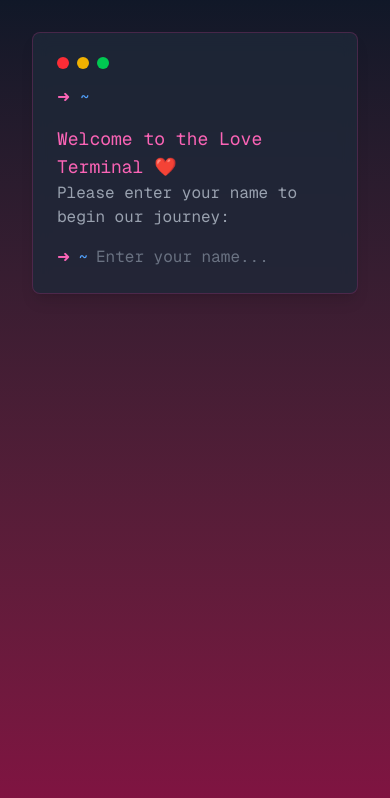
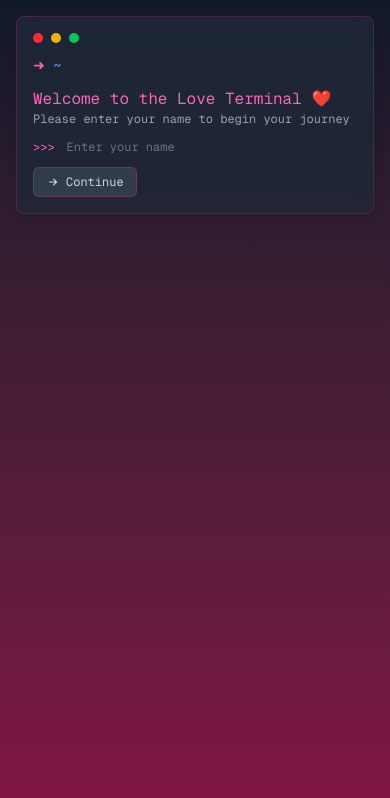
Before and after one commit to kyawphyothu/hello-world-romance, a Next.js app: page /name in a window 390 px wide. Shown: the top 798 px of the page. Built offline with nearby package versions, Linux system fonts and the light colour scheme.

Commit message:
Refactor NamePage layout and styling: adjusted padding and margins for improved responsiveness, updated input form design, and enhanced button styling with motion effects for a better user experience.

```diff
--- a/src/app/name/page.tsx
+++ b/src/app/name/page.tsx
@@ -10,44 +10,42 @@ export default function NamePage() {
   const router = useRouter()
 
   const handleSubmit = (e: React.FormEvent) => {
-    console.log('handleSubmit', name)
     e.preventDefault()
     if (name.trim()) {
-      console.log('pushing', name)
-      console.log(encodeURIComponent(name.trim()))
       router.push(`/terminal?name=${encodeURIComponent(name.trim())}`)
     }
   }
 
   return (
-    <div className="min-h-screen bg-gradient-to-b from-gray-900 to-pink-900 p-8">
+    <div className="min-h-screen bg-gradient-to-b from-gray-900 to-pink-900 p-4 sm:p-8">
       <div className="max-w-3xl mx-auto">
         <motion.div
           initial={{ opacity: 0, y: 20 }}
           animate={{ opacity: 1, y: 0 }}
           transition={{ duration: 0.5 }}
-          className="bg-gray-800/80 backdrop-blur-sm rounded-lg shadow-lg p-6 font-mono border border-pink-500/20"
+          className="bg-gray-800/80 backdrop-blur-sm rounded-lg shadow-lg p-4 sm:p-6 font-mono border border-pink-500/20 text-sm sm:text-base"
         >
           {/* Terminal Header */}
-          <div className="flex items-center gap-2 mb-4">
-            <div className="w-3 h-3 rounded-full bg-red-500"></div>
-            <div className="w-3 h-3 rounded-full bg-yellow-500"></div>
-            <div className="w-3 h-3 rounded-full bg-green-500"></div>
+          <div className="flex items-center gap-2 mb-3 sm:mb-4">
+            <div className="w-2.5 h-2.5 sm:w-3 sm:h-3 rounded-full bg-red-500"></div>
+            <div className="w-2.5 h-2.5 sm:w-3 sm:h-3 rounded-full bg-yellow-500"></div>
+            <div className="w-2.5 h-2.5 sm:w-3 sm:h-3 rounded-full bg-green-500"></div>
           </div>
 
           {/* Terminal Content */}
           <div className="text-gray-300">
-            <div className="mb-4">
+            <div className="mb-3 sm:mb-4">
               <span className="text-pink-400">➜</span>
               <span className="text-blue-400"> ~</span>
             </div>
 
-            <div className="mb-4">
+            {/* Welcome Message */}
+            <div className="mb-3 sm:mb-4">
               <motion.div
                 initial={{ opacity: 0 }}
                 animate={{ opacity: 1 }}
                 transition={{ delay: 0.2 }}
-                className="text-pink-400 text-lg"
+                className="text-pink-400 text-base sm:text-lg"
               >
                 Welcome to the Love Terminal ❤️
               </motion.div>
@@ -55,46 +53,47 @@ export default function NamePage() {
                 initial={{ opacity: 0 }}
                 animate={{ opacity: 1 }}
                 transition={{ delay: 0.4 }}
-                className="text-gray-400"
+                className="text-gray-400 text-xs sm:text-sm"
               >
-                Please enter your name to begin our journey:
+                Please enter your name to begin your journey
               </motion.div>
             </div>
 
-            <form onSubmit={handleSubmit} className="flex items-center">
-              <span className="text-pink-400 mr-2">➜</span>
-              <span className="text-blue-400 mr-2">~</span>
+            {/* Name Input Form */}
+            <form onSubmit={handleSubmit} className="space-y-3 sm:space-y-4">
+              <div className="flex items-center gap-3 sm:gap-4">
+                <span className="text-pink-400 text-xs sm:text-sm">&gt;&gt;&gt; </span>
                 <input
                   type="text"
                   value={name}
                   onChange={(e) => setName(e.target.value)}
-                className="bg-transparent border-none outline-none text-gray-300 flex-1 placeholder-gray-500"
-                placeholder="Enter your name..."
+                  placeholder="Enter your name"
+                  className="flex-1 bg-transparent border-none outline-none text-gray-300 text-xs sm:text-sm placeholder-gray-500"
                   autoFocus
                 />
+              </div>
+              <motion.button
+                whileHover={{ scale: 1.05 }}
+                whileTap={{ scale: 0.95 }}
+                type="submit"
+                className="flex items-center gap-1.5 sm:gap-2 px-3 sm:px-4 py-1.5 sm:py-2 bg-gray-700/80 text-gray-300 rounded-md border border-pink-500/30 hover:bg-gray-600/80 hover:border-pink-500/50 transition-all duration-200 font-mono text-xs sm:text-sm"
+              >
+                <svg
+                  className="w-3.5 h-3.5 sm:w-4 sm:h-4"
+                  fill="none"
+                  stroke="currentColor"
+                  viewBox="0 0 24 24"
+                >
+                  <path
+                    strokeLinecap="round"
+                    strokeLinejoin="round"
+                    strokeWidth={2}
+                    d="M13 7l5 5m0 0l-5 5m5-5H6"
+                  />
+                </svg>
+                Continue
+              </motion.button>
             </form>
-
-            {/* Floating Hearts */}
-            {/* {[...Array(3)].map((_, i) => (
-              <motion.div
-                key={i}
-                initial={{ opacity: 0, y: 0 }}
-                animate={{
-                  opacity: [0, 1, 0],
-                  y: -50
-                }}
-                transition={{
-                  duration: 3,
-                  delay: i * 0.5,
-                  repeat: Infinity,
-                  ease: "easeOut"
-                }}
-                className="absolute text-pink-400"
-                style={{ left: `${i * 30 + 20}%` }}
-              >
-                ❤️
-              </motion.div>
-            ))} */}
           </div>
         </motion.div>
       </div>
```
Lines whose indentation alone changed are shown as unchanged.
